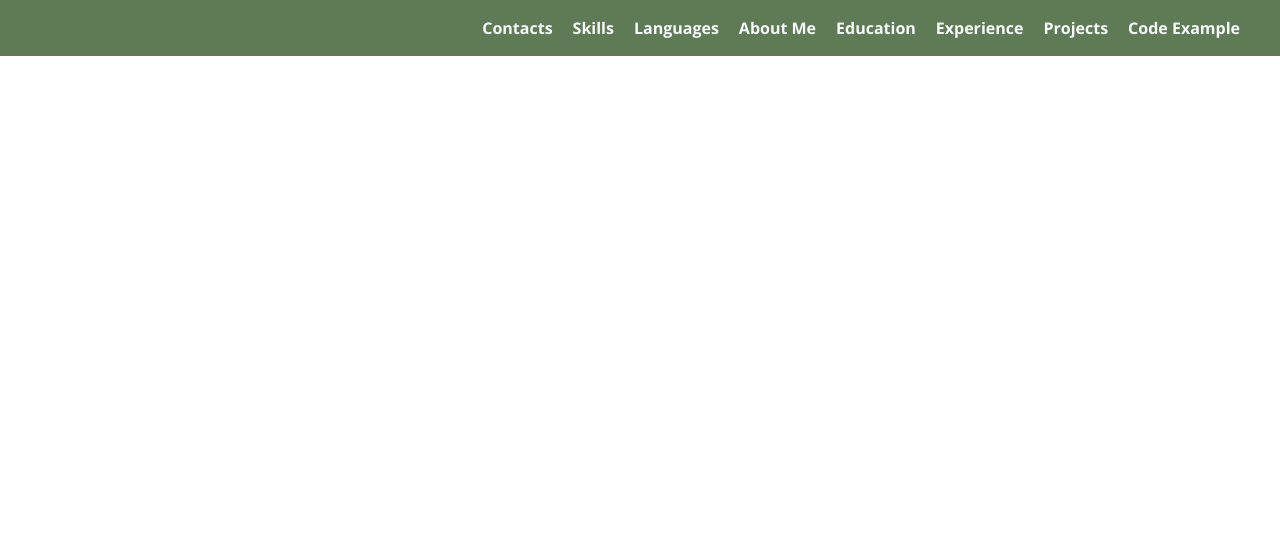
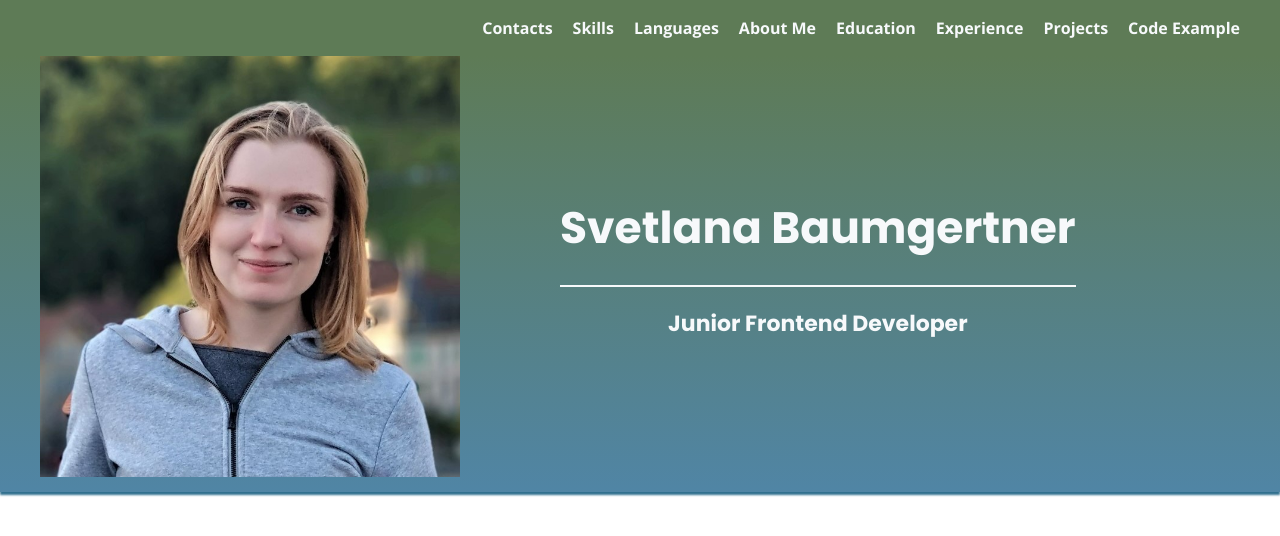
Before and after one commit to sbaumgertner/rsschool-cv, a website: page index.html in a window 1280 px wide. Drawn offline with nearby package versions, Linux system fonts and the light colour scheme.

```diff
--- a/index.html
+++ b/index.html
@@ -28,4 +28,14 @@
 				</nav>
 			</div>
 		</header>
+		<section class="profile">
+			<div class="wrapper profile__wrapper">
+				<img src="assets/img/ava2.jpg" class="profile__photo" alt="photo">
+				<div class="profile__title">
+					<h1>Svetlana Baumgertner</h1>
+					<hr class="profile__line">
+					<h3>Junior Frontend Developer</h3>
+				</div>
+			</div>
+		</section>
 </html>
```
